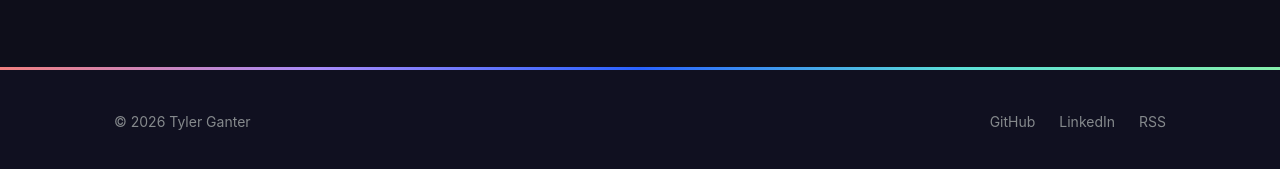
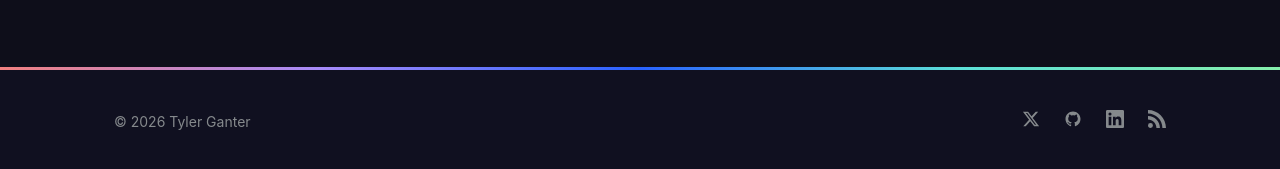
Before and after one commit to tylerganter/blog, a Jekyll site: the page built from index.md, in a window 1280 px wide and 900 px high, scrolled down 749 px. Shown: the part 726-895 px from the top of the window. Built offline with Jekyll 4.4.1, drawn with Linux system fonts in a browser that asks for light colours.

Commit message:
Add X link and replace footer text with SVG icons
- Add X/Twitter profile link to footer
- Replace GitHub, LinkedIn, RSS text labels with inline SVG icons
- Add aria-labels for accessibility

Co-Authored-By: Claude Opus 4.6 (1M context) <noreply@anthropic.com>

```diff
--- a/_includes/footer.html
+++ b/_includes/footer.html
@@ -6,9 +6,18 @@
         &copy; {{ site.time | date: '%Y' }} {{ site.author | escape }}
       </p>
       <div class="footer-links">
-        <a href="https://github.com/tylerganter" target="_blank" rel="noopener">GitHub</a>
-        <a href="https://www.linkedin.com/in/tylerganter" target="_blank" rel="noopener">LinkedIn</a>
-        <a href="{{ '/feed.xml' | relative_url }}">RSS</a>
+        <a href="https://x.com/TylerGanter3485" target="_blank" rel="noopener" aria-label="X">
+          <svg viewBox="0 0 24 24" width="18" height="18" fill="currentColor"><path d="M18.244 2.25h3.308l-7.227 8.26 8.502 11.24H16.17l-5.214-6.817L4.99 21.75H1.68l7.73-8.835L1.254 2.25H8.08l4.713 6.231zm-1.161 17.52h1.833L7.084 4.126H5.117z"/></svg>
+        </a>
+        <a href="https://github.com/tylerganter" target="_blank" rel="noopener" aria-label="GitHub">
+          <svg viewBox="0 0 24 24" width="18" height="18" fill="currentColor"><path d="M12 2C6.477 2 2 6.484 2 12.017c0 4.425 2.865 8.18 6.839 9.504.5.092.682-.217.682-.483 0-.237-.008-.868-.013-1.703-2.782.605-3.369-1.343-3.369-1.343-.454-1.158-1.11-1.466-1.11-1.466-.908-.62.069-.608.069-.608 1.003.07 1.531 1.032 1.531 1.032.892 1.53 2.341 1.088 2.91.832.092-.647.35-1.088.636-1.338-2.22-.253-4.555-1.113-4.555-4.951 0-1.093.39-1.988 1.029-2.688-.103-.253-.446-1.272.098-2.65 0 0 .84-.27 2.75 1.026A9.564 9.564 0 0112 6.844c.85.004 1.705.115 2.504.337 1.909-1.296 2.747-1.027 2.747-1.027.546 1.379.202 2.398.1 2.651.64.7 1.028 1.595 1.028 2.688 0 3.848-2.339 4.695-4.566 4.943.359.309.678.92.678 1.855 0 1.338-.012 2.419-.012 2.747 0 .268.18.58.688.482A10.019 10.019 0 0022 12.017C22 6.484 17.522 2 12 2z"/></svg>
+        </a>
+        <a href="https://www.linkedin.com/in/tylerganter" target="_blank" rel="noopener" aria-label="LinkedIn">
+          <svg viewBox="0 0 24 24" width="18" height="18" fill="currentColor"><path d="M20.447 20.452h-3.554v-5.569c0-1.328-.027-3.037-1.852-3.037-1.853 0-2.136 1.445-2.136 2.939v5.667H9.351V9h3.414v1.561h.046c.477-.9 1.637-1.85 3.37-1.85 3.601 0 4.267 2.37 4.267 5.455v6.286zM5.337 7.433a2.062 2.062 0 01-2.063-2.065 2.064 2.064 0 112.063 2.065zm1.782 13.019H3.555V9h3.564v11.452zM22.225 0H1.771C.792 0 0 .774 0 1.729v20.542C0 23.227.792 24 1.771 24h20.451C23.2 24 24 23.227 24 22.271V1.729C24 .774 23.2 0 22.222 0h.003z"/></svg>
+        </a>
+        <a href="{{ '/feed.xml' | relative_url }}" aria-label="RSS">
+          <svg viewBox="0 0 24 24" width="18" height="18" fill="currentColor"><path d="M19.199 24C19.199 13.467 10.533 4.8 0 4.8V0c13.165 0 24 10.835 24 24h-4.801zM3.291 17.415a3.3 3.3 0 013.293 3.295A3.303 3.303 0 013.283 24C1.47 24 0 22.526 0 20.71a3.286 3.286 0 013.291-3.295zM15.909 24h-4.665c0-6.169-5.075-11.245-11.244-11.245V8.09c8.727 0 15.909 7.184 15.909 15.91z"/></svg>
+        </a>
       </div>
     </div>
   </div>
```
